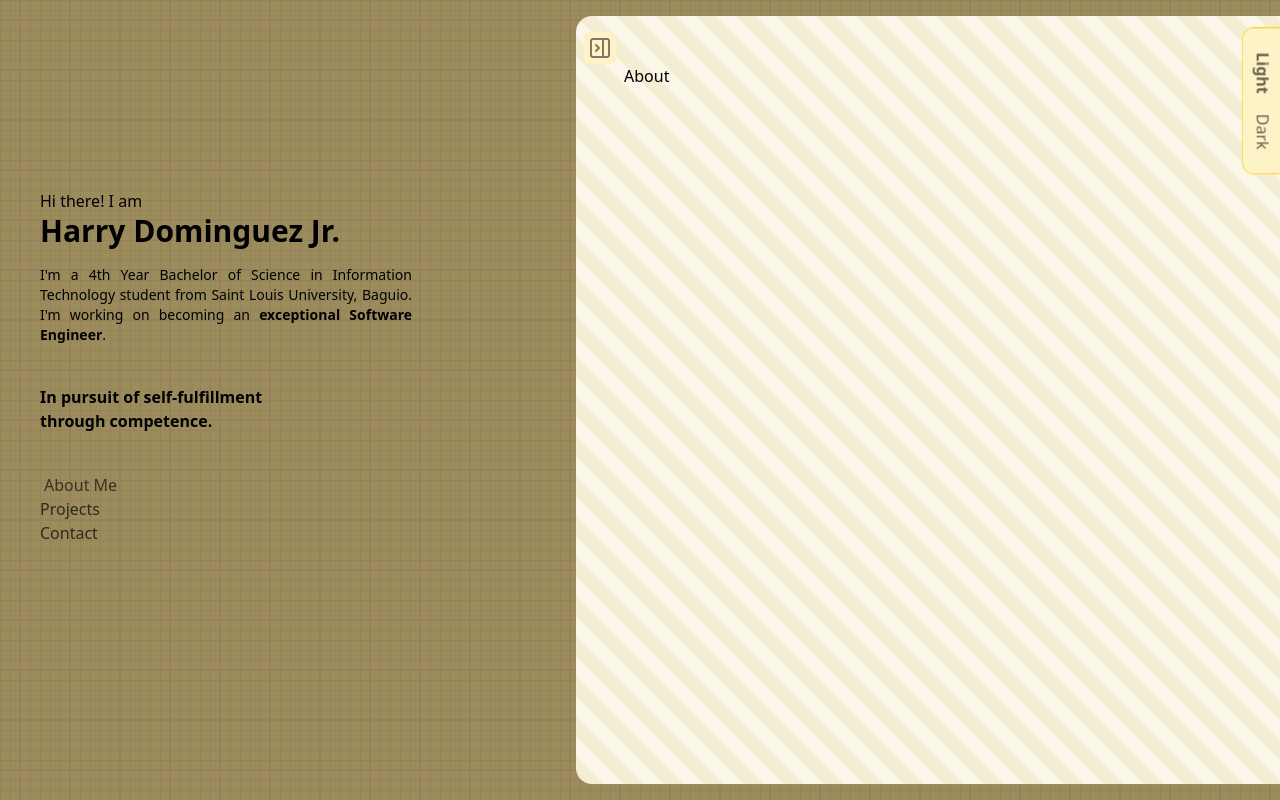
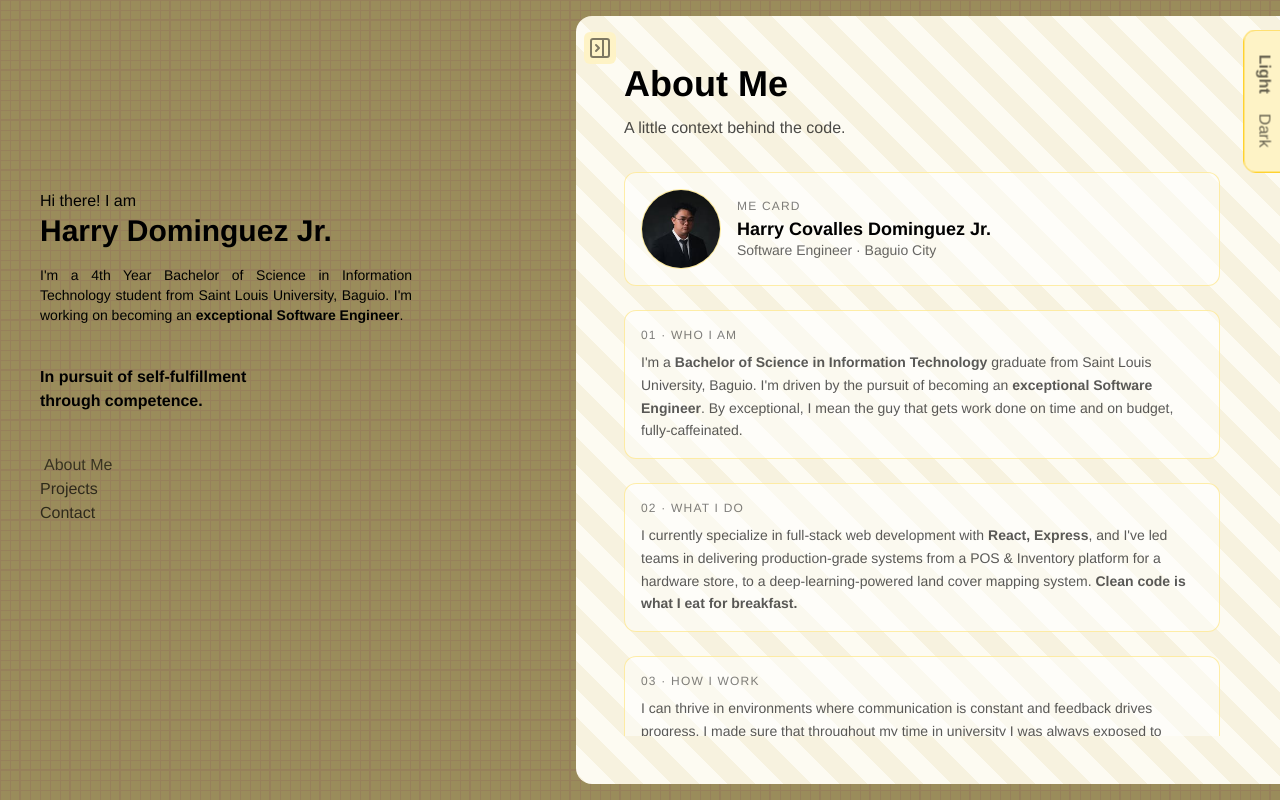
Before and after one commit to yukiroow/portfolio, a React (Vite) app: page / in a window 1280 px wide. Both pictures are taken after a click on the element "About Me". Built offline with nearby package versions, Linux system fonts and the light colour scheme; what tailwind-animations would draw is missing.

Commit message:
feat: complete profile section

```diff
--- a/src/content/About.jsx
+++ b/src/content/About.jsx
@@ -1,7 +1,159 @@
 import React from "react";
 
-const About = () => {
-    return <div>About</div>;
+const About = ({ theme }) => {
+    const isLight = theme === "light";
+
+    const profileImage = "/pfp.jpg";
+
+    const sections = [
+        {
+            label: "Who I Am",
+            body: (
+                <>
+                    I'm a <b>Bachelor of Science in Information Technology</b>{" "}
+                    graduate from Saint Louis University, Baguio. I'm driven by
+                    the pursuit of becoming an{" "}
+                    <b>exceptional Software Engineer</b>. By exceptional, I mean
+                    the guy that gets work done on time and on budget,
+                    fully-caffeinated.
+                </>
+            ),
+        },
+        {
+            label: "What I Do",
+            body: (
+                <>
+                    I currently specialize in full-stack web development with{" "}
+                    <b>React, Express</b>, and I've led teams in delivering
+                    production-grade systems from a POS &amp; Inventory platform
+                    for a hardware store, to a deep-learning-powered land cover
+                    mapping system.{" "}
+                    <b>Clean code is what I eat for breakfast.</b>
+                </>
+            ),
+        },
+        {
+            label: "How I Work",
+            body: (
+                <>
+                    I can thrive in environments where communication is constant
+                    and feedback drives progress. I made sure that throughout my
+                    time in university I was always exposed to projects where I
+                    was always in a position to learn. Call me Mahoraga the way
+                    I'm bout to adapt to your company's culture and tech stack.
+                </>
+            ),
+        },
+    ];
+
+    const details = [
+        { label: "Location", value: "Baguio City, Philippines" },
+        { label: "Degree", value: "BS Information Technology" },
+        { label: "University", value: "Saint Louis University" },
+        { label: "Focus", value: "Full-Stack Development" },
+        { label: "Status", value: "Alive" },
+        { label: "Work", value: "Corpo-maxxing" },
+    ];
+
+    const cardStyle = `rounded-xl border p-4 transition-all duration-300 hover:-translate-y-1 ${
+        isLight
+            ? "border-amber-200/70 bg-white/50 hover:bg-white/70 hover:shadow-sm"
+            : "border-purple-800/50 bg-purple-950/30 hover:bg-purple-950/50 hover:shadow-lg hover:shadow-purple-950/30"
+    }`;
+
+    const labelStyle =
+        "text-xs font-medium tracking-widest uppercase opacity-50";
+
+    const bodyStyle = `text-sm leading-relaxed ${
+        isLight ? "text-black/65" : "text-purple-100/65"
+    }`;
+
+    return (
+        <div className="flex h-full min-h-0 flex-col">
+            <div className="mb-8 flex shrink-0 flex-col gap-3">
+                <h2 className="text-4xl font-bold">About Me</h2>
+                <p className="font-light opacity-70">
+                    A little context behind the code.
+                </p>
+            </div>
+
+            <div className="min-h-0 flex-1 overflow-y-auto pr-3">
+                <div className="flex flex-col gap-6 pb-4">
+                    <div className={`${cardStyle} flex items-center gap-4`}>
+                        <div
+                            className={`relative h-20 w-20 shrink-0 overflow-hidden rounded-full border ${
+                                isLight
+                                    ? "border-amber-200/70 bg-amber-100"
+                                    : "border-purple-800/50 bg-purple-950"
+                            }`}
+                        >
+                            {profileImage ? (
+                                <img
+                                    src={profileImage}
+                                    alt="Harry Dominguez Jr."
+                                    className="h-full w-full object-cover"
+                                />
+                            ) : (
+                                <div className="flex h-full w-full items-center justify-center">
+                                    <span
+                                        className={`text-2xl font-bold opacity-20 ${
+                                            isLight
+                                                ? "text-amber-950"
+                                                : "text-purple-200"
+                                        }`}
+                                    >
+                                        HD
+                                    </span>
+                                </div>
+                            )}
+                        </div>
+
+                        <div className="flex min-w-0 flex-col">
+                            <p className={labelStyle}>Me Card</p>
+                            <h3 className="mt-1 text-lg leading-tight font-semibold">
+                                Harry Covalles Dominguez Jr.
+                            </h3>
+                            <p
+                                className={`text-sm ${
+                                    isLight
+                                        ? "text-black/60"
+                                        : "text-purple-100/60"
+                                }`}
+                            >
+                                Software Engineer · Baguio City
+                            </p>
+                        </div>
+                    </div>
+
+                    {sections.map((section, index) => (
+                        <div key={section.label} className={cardStyle}>
+                            <p className={labelStyle}>
+                                {String(index + 1).padStart(2, "0")} ·{" "}
+                                {section.label}
+                            </p>
+                            <p className={`mt-2 ${bodyStyle}`}>
+                                {section.body}
+                            </p>
+                        </div>
+                    ))}
+
+                    <div className="mt-2">
+                        <span className={labelStyle}>Quick Facts</span>
+                        <div className="mt-4 grid grid-cols-2 gap-4 sm:grid-cols-3">
+                            {details.map((item) => (
+                                <div key={item.label} className={cardStyle}>
+                                    <p className={labelStyle}>{item.label}</p>
+                                    <p className="mt-1 text-sm font-semibold">
+                                        {item.value}
+                                    </p>
+                                </div>
+                            ))}
+                        </div>
+                    </div>
+                </div>
+            </div>
+        </div>
+    );
 };
 
 export default About;
--- a/src/index.css
+++ b/src/index.css
@@ -44,24 +44,23 @@
 }
 
 .pale-yellow-grid {
-    background-color: #faf6e8;
+    background-color: #fdfbf2;
     background-image: linear-gradient(
         45deg,
-        #f3edd3 25%,
+        #f7f2df 25%,
         transparent 25%,
         transparent 50%,
-        #f3edd3 50%,
-        #f3edd3 75%,
+        #f7f2df 50%,
+        #f7f2df 75%,
         transparent 75%,
         transparent
     );
-    background-size: 40px 40px;
+    background-size: 56px 56px;
 }
-
 .pale-purple-dots {
-  background-color: #740391;
-  background-image: radial-gradient(#b501da 2px, transparent 2px);
-  background-size: 24px 24px;
+    background-color: #740391;
+    background-image: radial-gradient(#b501da 2px, transparent 2px);
+    background-size: 24px 24px;
 }
 
 .ambient-glow-box {
@@ -79,3 +78,86 @@
         filter: hue-rotate(360deg);
     }
 }
+
+.content-surface {
+    position: relative;
+    isolation: isolate;
+}
+
+/* Softened grid that sits BEHIND the content */
+.content-surface::before {
+    content: "";
+    position: absolute;
+    inset: -1rem;
+    z-index: -1;
+    border-radius: 1rem;
+    background-color: #fdfbf2;
+    background-image: linear-gradient(
+        45deg,
+        #f7f2df 25%,
+        transparent 25%,
+        transparent 50%,
+        #f7f2df 50%,
+        #f7f2df 75%,
+        transparent 75%,
+        transparent
+    );
+    background-size: 56px 56px;
+    /* Feather all four edges into the parent grid */
+    -webkit-mask-image: radial-gradient(
+        ellipse at center,
+        black 65%,
+        transparent 100%
+    );
+    mask-image: radial-gradient(ellipse at center, black 65%, transparent 100%);
+}
+
+.content-surface-dark::before {
+    content: "";
+    position: absolute;
+    inset: -1rem;
+    z-index: -1;
+    border-radius: 1rem;
+    background-color: #1a0b2e;
+    /* Keep your existing pale-purple-dots pattern here,
+       or a softened variant */
+    opacity: 0.85;
+    -webkit-mask-image: radial-gradient(
+        ellipse at center,
+        black 65%,
+        transparent 100%
+    );
+    mask-image: radial-gradient(ellipse at center, black 65%, transparent 100%);
+}
+
+* {
+    scrollbar-width: thin;
+    scrollbar-color: rgba(0, 0, 0, 0.2) transparent;
+}
+
+*::-webkit-scrollbar {
+    width: 6px;
+    height: 6px;
+}
+
+*::-webkit-scrollbar-track {
+    background: transparent;
+}
+
+*::-webkit-scrollbar-thumb {
+    background-color: rgba(0, 0, 0, 0.2);
+    border-radius: 9999px;
+}
+
+*::-webkit-scrollbar-thumb:hover {
+    background-color: rgba(0, 0, 0, 0.35);
+}
+
+*::-webkit-scrollbar-corner {
+    background: transparent;
+}
+
+@theme {
+    /* Overrides the default font-sans stack */
+    --font-sans: "Helvetica Neue", Helvetica, Arial, sans-serif;
+}
```
